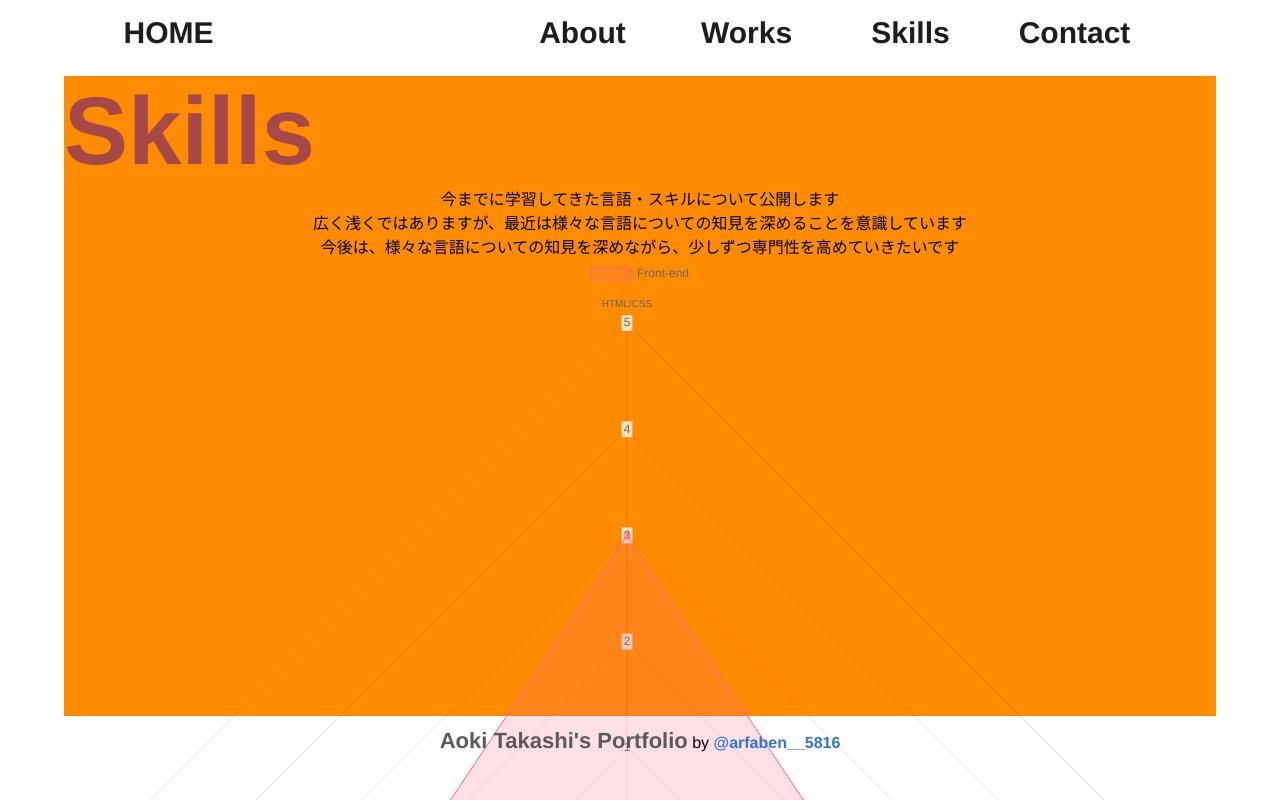
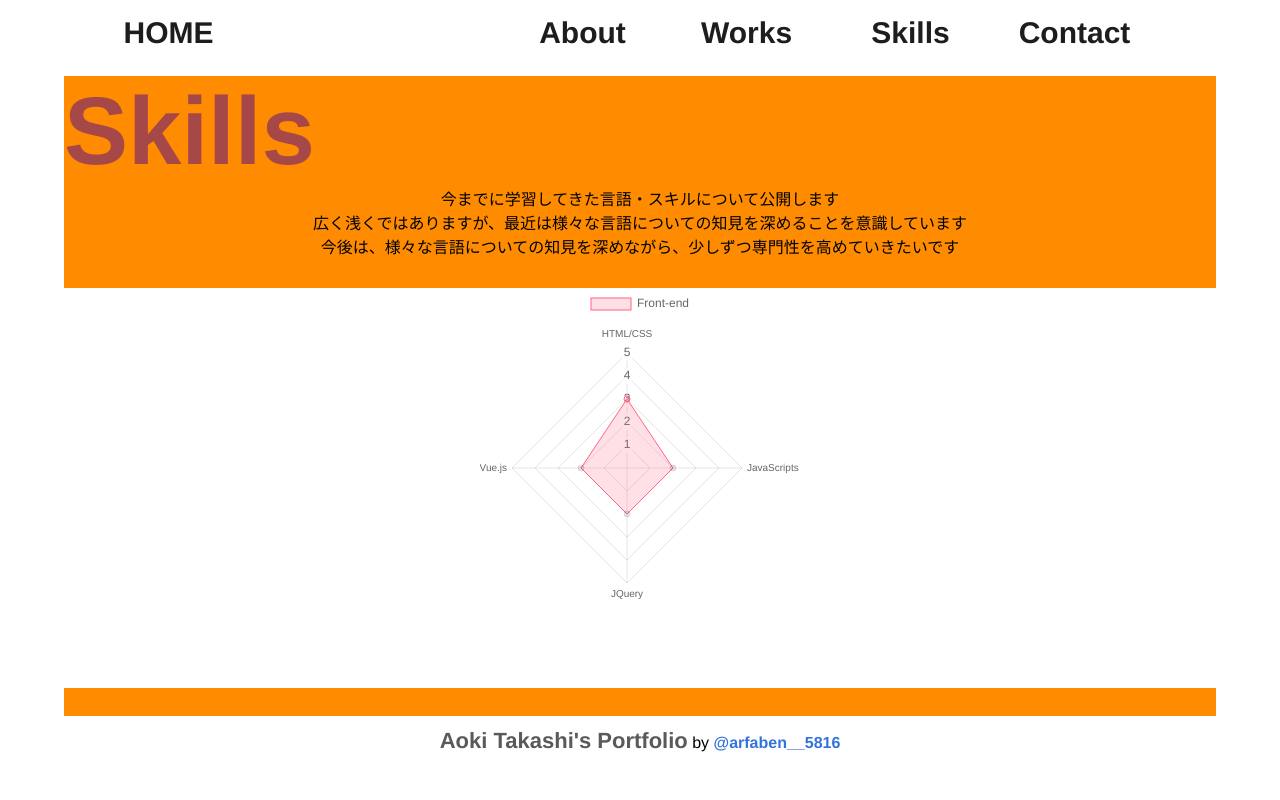
Before and after one commit to TakashiAoki5816/Portfolio, a Vue app in the folder vue-project/: page /#/skills in a window 1280 px wide. Shown: the top 800 px of the page. Built offline with nearby package versions, Linux system fonts and the light colour scheme.

Commit message:
added width-height radar-chart

```diff
--- a/vue-project/src/components/skills.vue
+++ b/vue-project/src/components/skills.vue
@@ -10,13 +10,14 @@
       <p>広く浅くではありますが、最近は様々な言語についての知見を深めることを意識しています</p>
       <p>今後は、様々な言語についての知見を深めながら、少しずつ専門性を高めていきたいです</p>
     </div>
-    <div class="skills-chart">
+    <div class="skills-charts">
       <div class="radar-chart">
        <frontend></frontend>
       </div>
     </div>
   </div>
 </template>
+
 <script>
 import frontend from './front-end'
 
@@ -26,6 +27,7 @@ export default {
   }
 }
 </script>
+
 <style>
 .skills-wrapper {
   width: 90vw;
@@ -33,4 +35,17 @@ export default {
   margin: 10px auto;
   background-color: darkorange;
 }
+
+.skills-charts {
+  height: 50vh;
+  background-color: #fff;
+  margin: 10px auto;
+}
+
+.radar-chart {
+  width: 25vw;
+  height: 30vh;
+  margin: 30px auto;
+}
+
 </style>
```
